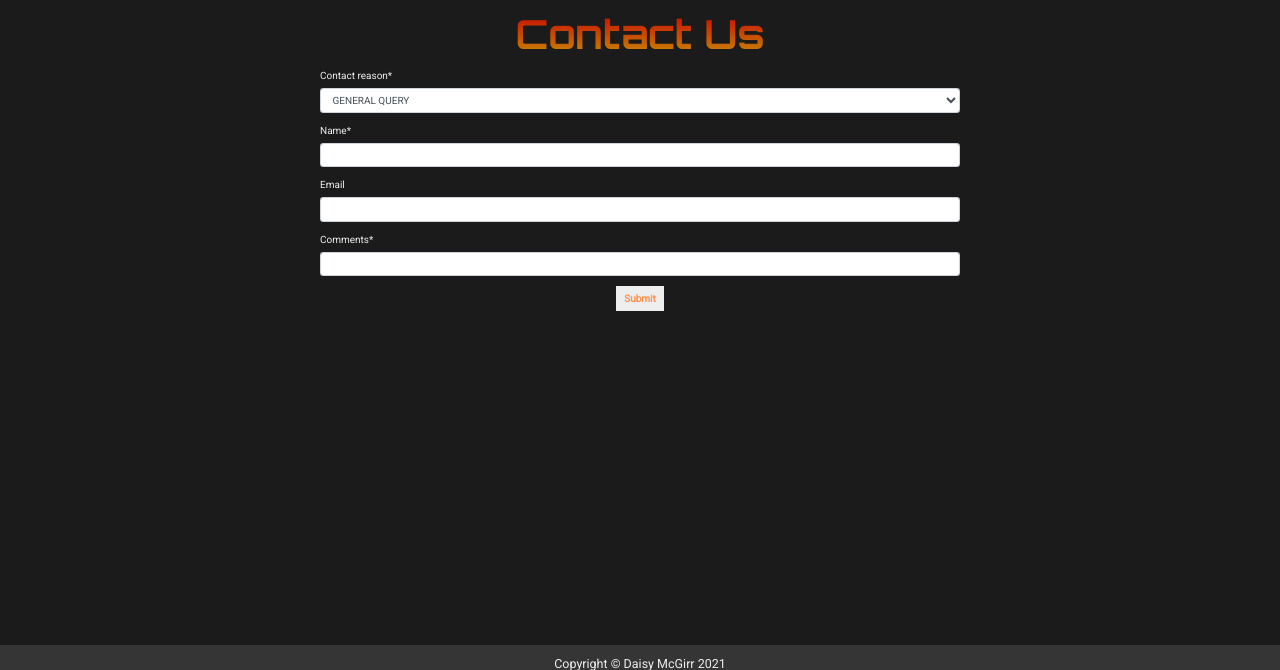
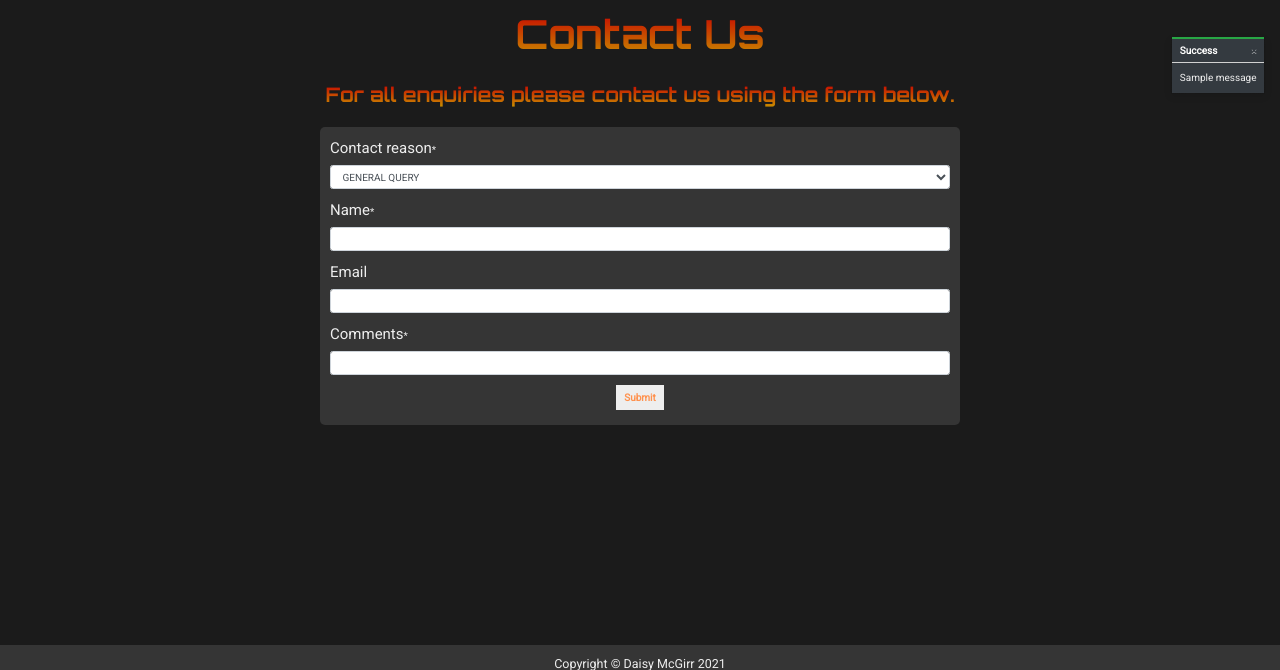
Before and after one commit to Dee-McG/ChatToTheMat, a Django app: page /contact/ in a window 1280 px wide. Shown: the part 116-786 px from the top of the page. Run offline with Django 3.2, Linux system fonts and the light colour scheme; tables that the repository leaves empty hold one stand-in row (values such as "Sample post"); one stand-in notice (Sample message) is shown; some libraries are stand-ins or nearby versions.

Commit message:
Completed contact form. Added Toasts for feedback and updated styling.

```diff
--- a/contact/templates/contact/contact.html
+++ b/contact/templates/contact/contact.html
@@ -10,11 +10,11 @@
     <div class="row no-gutters">
         <!-- Form Information -->
         <div class="col-10 offset-1 col-md-6 offset-md-3">
-
+            <h2 class="text-center">For all enquiries please contact us using the form below.</h2>
         </div>
 
         <!-- Contact Form -->
-        <div class="col-10 offset-1 col-md-6 offset-md-3">
+        <div class="col-10 offset-1 col-md-6 offset-md-3" id="form-styling">
             <form method="POST" action="{% url 'contact' %}" class="form mb-2" enctype="multipart/form-data">
                 {% csrf_token %}
                 {% for field in form %}
--- a/contact/views.py
+++ b/contact/views.py
@@ -1,4 +1,5 @@
 from django.shortcuts import render, redirect, reverse, get_object_or_404
+from django.contrib import messages
 from .forms import ContactForm
 
 
@@ -9,7 +10,10 @@ def contact(request):
         form = ContactForm(request.POST)
         if form.is_valid():
             form.save()
+            messages.success(request, 'Contact request received!')
             return redirect(reverse('contact'))
+        else:
+           messages.error(request, 'Contact request failed. Please ensure the form is valid!')
 
     else:
         form = ContactForm()
--- a/static/css/base.css
+++ b/static/css/base.css
@@ -92,12 +92,36 @@ footer,p {
 
 label {
     color:rgb(238, 238, 238);
+    font-size: 1.5rem;
 }
 
 .submit-btn {
     color:  rgb(255, 145, 77);
     background-color: rgb(238, 238, 238);
     font-weight: bolder;
+}
+
+#form-styling {
+    padding: 1rem;
+    margin-top: 1rem;
+    background: #353535;
+    border-radius: 5px;
+}
+
+/* Toasts */
+.message-container {
+    position: fixed;
+    top: 153px;
+    right: 15px;
+    z-index: 999999999;
+}
+
+.custom-tost {
+    overflow: visible;
+}
+
+.toast-capper {
+    height: 2px;
 }
 
 /* Media Queries */
--- a/templates/base.html
+++ b/templates/base.html
@@ -69,11 +69,35 @@
     {% block page_header %}
     {% endblock %}
 
+    {% if messages %}
+        <div class="message-container">
+            {% for message in messages %}
+                {% with message.level as level %}
+                    {% if level == 40 %}
+                        {% include 'includes/toasts/toast_error.html' %}
+                    {% elif level == 30 %}
+                        {% include 'includes/toasts/toast_warning.html' %}
+                    {% elif level == 25 %}
+                        {% include 'includes/toasts/toast_success.html' %}
+                    {% else %}
+                        {% include 'includes/toasts/toast_info.html' %}
+                    {% endif %}
+                {% endwith %}
+            {% endfor %}
+        </div>
+    {% endif %}
+
     {% block content %}
     {% endblock %}
 
     <footer>
         <p class="text-center">Copyright &copy; Daisy McGirr 2021</p>
     </footer>
+
+    {% block postloadjs %}
+        <script type="text/javascript">
+            $('.toast').toast('show');
+        </script>
+    {% endblock %}
 </body>
 </html>
--- /dev/null
+++ b/templates/includes/toasts/toast_success.html
@@ -0,0 +1,13 @@
+<div class="toast custom-toast rounded-0 border-top-0" data-autohide="false">
+    <div class="arrow-up arrow-success"></div>
+    <div class="w-100 toast-capper bg-success"></div>
+    <div class="toast-header bg-dark text-white">
+        <strong class="mr-auto">Success</strong>
+        <button type="button" class="ml-2 mb-1 close text-dark" data-dismiss="toast" aria-label="Close">
+            <span aria-hidden="true">&times;</span>
+        </button>
+    </div>
+    <div class="toast-body bg-dark">
+        {{ message }}
+    </div>
+</div>
```
Also changed, not shown: templates/includes/toasts/toast_error.html (added, +14 -0 lines), templates/includes/toasts/toast_info.html (added, +13 -0 lines), templates/includes/toasts/toast_warning.html (added, +13 -0 lines).
